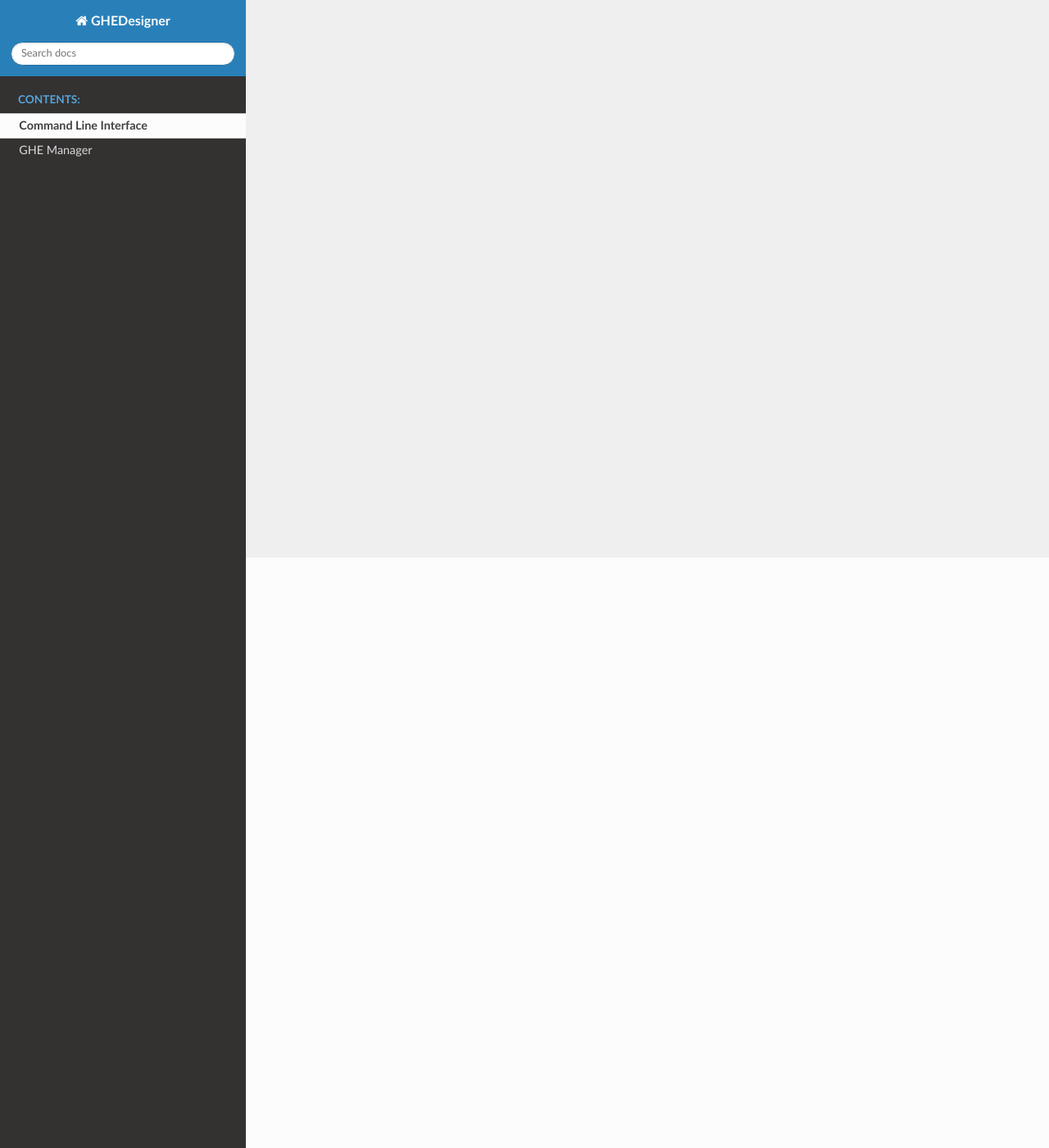
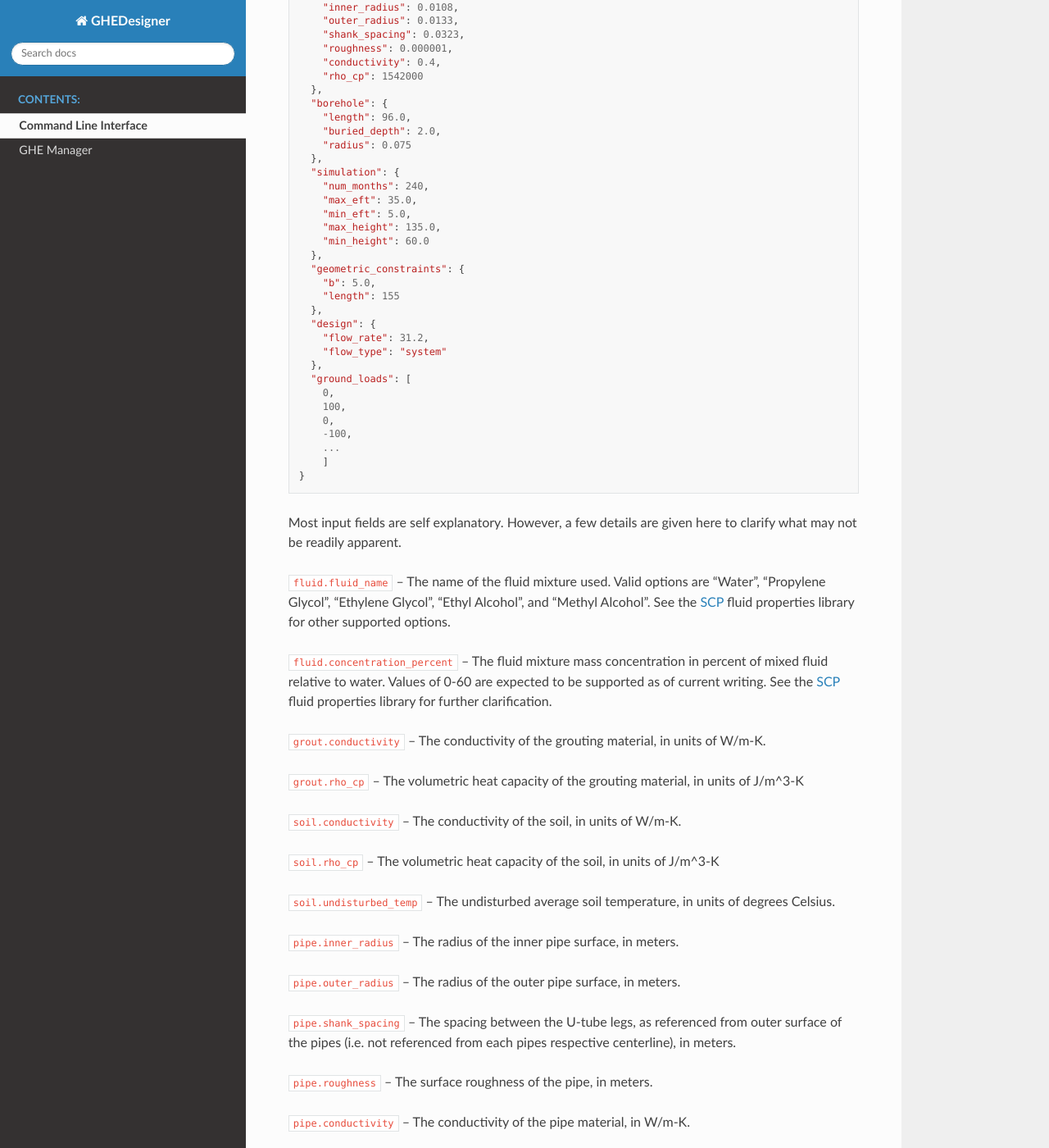
Before and after one commit to BETSRG/GHEDesigner, a Sphinx documentation site: the page built from docs/cli.rst, in a window 1280 px wide and 1400 px high, scrolled down 720 px. Shown: the whole window at 82% size. Built offline with Sphinx 7.4.7 and the Read the Docs theme 2.0.0, drawn with Linux system fonts in a browser that asks for light colours; some of the changed text lies outside the part shown.

Commit message:
add basic cli docs

```diff
--- a/docs/cli.rst
+++ b/docs/cli.rst
@@ -1,4 +1,119 @@
 Command Line Interface
 ======================
 
-Examples here
+This library comes with a command line interface. Once this library is pip installed, a new binary executable will be available with the name ``ghedesigner``. The command has a help argument with output similar to this (execute manually to verify latest syntax)::
+
+  $ ghedesigner --help
+  Usage: ghedesigner [OPTIONS] INPUT_PATH OUTPUT_PATH
+
+  Options:
+    --help  Show this message and exit.
+
+Example input file::
+
+    {
+      "version": "0.1",
+      "fluid": {
+        "fluid_name": "Water",
+        "concentration_percent": 0.0
+      },
+      "grout": {
+        "conductivity": 1.0,
+        "rho_cp": 3901000
+      },
+      "soil": {
+        "conductivity": 2.0,
+        "rho_cp": 2343493,
+        "undisturbed_temp": 18.3
+      },
+      "pipe": {
+        "inner_radius": 0.0108,
+        "outer_radius": 0.0133,
+        "shank_spacing": 0.0323,
+        "roughness": 0.000001,
+        "conductivity": 0.4,
+        "rho_cp": 1542000
+      },
+      "borehole": {
+        "length": 96.0,
+        "buried_depth": 2.0,
+        "radius": 0.075
+      },
+      "simulation": {
+        "num_months": 240,
+        "max_eft": 35.0,
+        "min_eft": 5.0,
+        "max_height": 135.0,
+        "min_height": 60.0
+      },
+      "geometric_constraints": {
+        "b": 5.0,
+        "length": 155
+      },
+      "design": {
+        "flow_rate": 31.2,
+        "flow_type": "system"
+      },
+      "ground_loads": [
+        0,
+        100,
+        0,
+        -100,
+        ...
+        ]
+    }
+
+
+Most input fields are self explanatory. However, a few details are given here to clarify what may not be readily apparent.
+
+``fluid.fluid_name`` -- The name of the fluid mixture used. Valid options are "Water", "Propylene Glycol", "Ethylene Glycol", "Ethyl Alcohol", and "Methyl Alcohol". See the `SCP <https://secondarycoolantprops.readthedocs.io/en/latest/index.html>`_ fluid properties library for other supported options.
+
+``fluid.concentration_percent`` -- The fluid mixture mass concentration in percent of mixed fluid relative to water. Values of 0-60 are expected to be supported as of current writing. See the `SCP <https://secondarycoolantprops.readthedocs.io/en/latest/index.html>`_ fluid properties library for further clarification.
+
+``grout.conductivity`` -- The conductivity of the grouting material, in units of W/m-K.
+
+``grout.rho_cp`` -- The volumetric heat capacity of the grouting material, in units of J/m^3-K
+
+``soil.conductivity`` -- The conductivity of the soil, in units of W/m-K.
+
+``soil.rho_cp`` -- The volumetric heat capacity of the soil, in units of J/m^3-K
+
+``soil.undisturbed_temp`` -- The undisturbed average soil temperature, in units of degrees Celsius.
+
+``pipe.inner_radius`` -- The radius of the inner pipe surface, in meters.
+
+``pipe.outer_radius`` -- The radius of the outer pipe surface, in meters.
+
+``pipe.shank_spacing`` -- The spacing between the U-tube legs, as referenced from outer surface of the pipes (i.e. not referenced from each pipes respective centerline), in meters.
+
+``pipe.roughness`` -- The surface roughness of the pipe, in meters.
+
+``pipe.conductivity`` -- The conductivity of the pipe material, in W/m-K.
+
+``pipe.rho_cp`` -- The volumetric heat capacity of the pipe material, in J/m^3-K
+
+``borehole.length`` -- The length of the borehole, in meters. (TODO: need to investigate why this is here when design length is an output of the sizing.)
+
+``borehole.buried_depth`` -- The depth below the ground surface to the top of the borehole, in meters.
+
+``borehole.radius`` -- The radius of the borehole in
+
+``simulation.num_months`` -- The duration of the sizing period, in months.
+
+``simulation.max_eft`` -- The maximum heat pump entering fluid temperature, in degrees Celsius.
+
+``simulation.min_eft`` -- The minimum heat pump entering fluid temperature, in degrees Celsius.
+
+``simulation.max_height`` -- The maximum active borehole length, in meters.
+
+``simulation.min_height`` -- The minimum active borehole length, in meters.
+
+``geometric_constraints.b`` -- The borehole-to-borehole spacing used in system design, in meters.
+
+``geometric_constraints.length`` -- (TODO: figure out why is this length also needed)
+
+``design.flow_rate`` -- The nominal fluid flow rate, in kg/s, on a per-borehole or system basis, as specified by the ``design.flow_type`` field.
+
+``design.flow_type`` -- The fluid flow rate type. Accepted options are "System", or "Borehole". (TODO: verify)
+
+``ground_loads`` -- The ground heat exchanger loads, in Watts. Positive values indicate heat extraction.
--- a/ghedesigner/__init__.py
+++ b/ghedesigner/__init__.py
@@ -1 +1 @@
-VERSION = "0.5"
+VERSION = "0.1"
--- a/requirements.txt
+++ b/requirements.txt
@@ -6,7 +7,7 @@ scipy
 
 # docs dependencies
 sphinx
-sphinx_rtd_theme
+sphinx-rtd-theme
 
 # dependencies for testing and example purposes only
 matplotlib
--- a/setup.py
+++ b/setup.py
@@ -1,6 +1,6 @@
+from os import path
+
 from setuptools import setup
-
-from os import path
 
 from ghedesigner import VERSION
 
@@ -15,6 +15,7 @@ based on drilling geometric land constraints."""
 setup(
     name='ghedesigner',
     install_requires=[
+        'click',
         'pygfunction @ git+https://github.com/MassimoCimmino/pygfunction@5465044309c1193514f64574680cd430249aef29',
         'wheel',  # I believe once we are installing pygfunction from wheels, we don't need this line anymore
         'numpy>=1.19.2',
```
Also changed, not shown: other parts of requirements.txt (+1 -0 lines), 4 other files.
